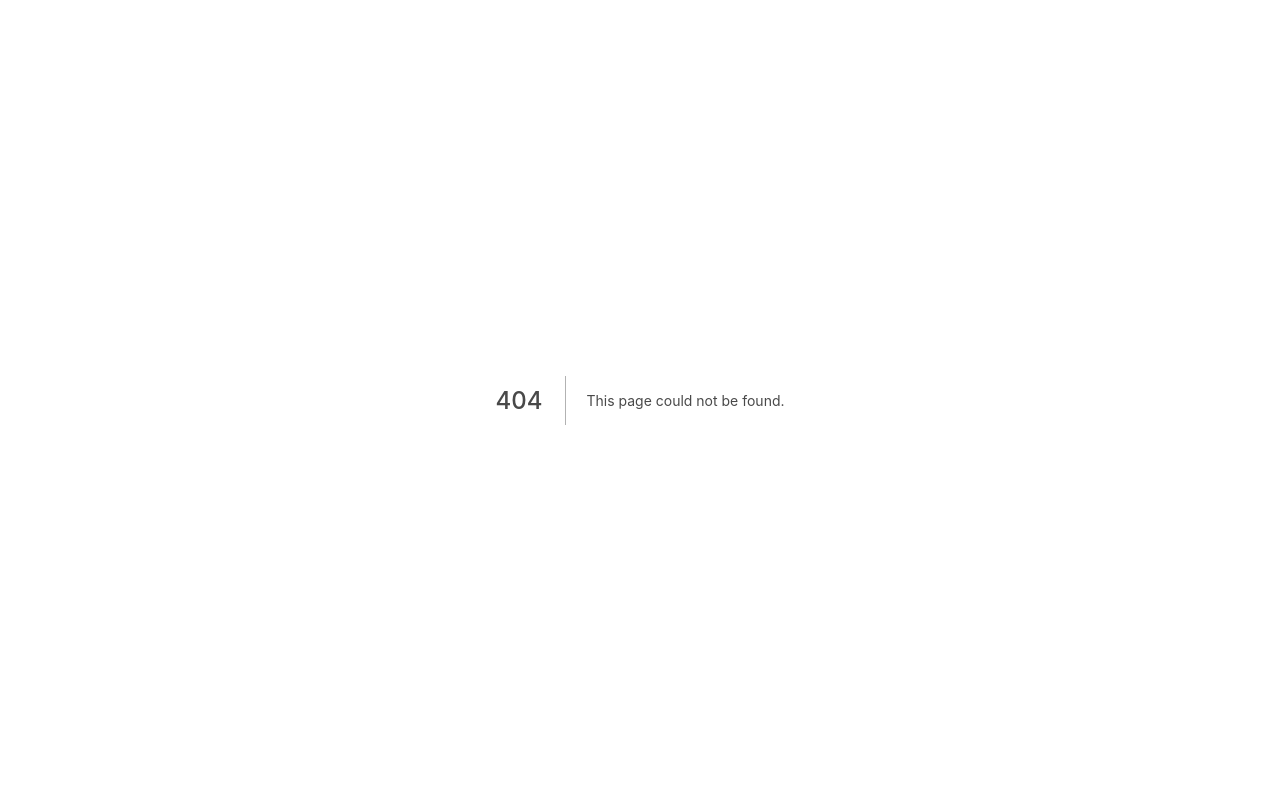
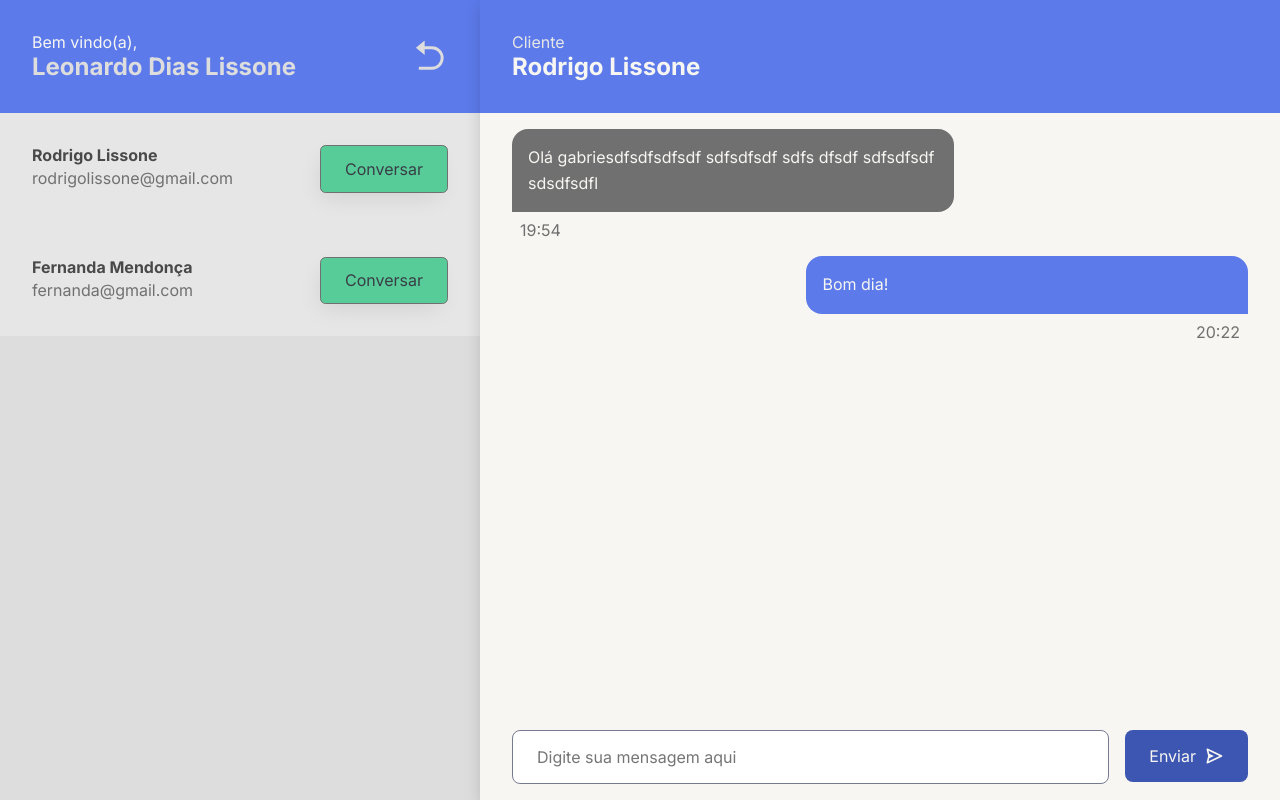
Before and after one commit to Lissone/lix-attendance, a Next.js app in the folder packages/web/: page /admin in a window 1280 px wide. Before the commit this address had no page. Built offline with nearby package versions, Linux system fonts and the light colour scheme.

Commit message:
style admin page ok

```diff
--- /dev/null
+++ b/packages/web/src/pages/admin.tsx
@@ -0,0 +1,91 @@
+import Head from 'next/head'
+import { BiSend } from 'react-icons/bi'
+import { RiArrowGoBackFill } from 'react-icons/ri'
+
+import styles from '../styles/admin.module.scss'
+
+export default function Admin() {
+  return (
+    <>
+      <Head>
+        <title>Admin - LixAttendance</title>
+      </Head>
+
+      <main className={styles.container}>
+        <aside className={styles.sidebar}>
+          <header>
+            <div>
+              <span>Bem vindo(a),</span>
+              <h1>Leonardo Dias Lissone</h1>
+            </div>
+
+            <RiArrowGoBackFill size={35} />
+          </header>
+
+          <div>
+            <div className={styles.clientContact}>
+              <div>
+                <h4>Rodrigo Lissone</h4>
+
+                <p>rodrigolissone@gmail.com</p>
+              </div>
+
+              <button type="button">Conversar</button>
+            </div>
+
+            <div className={styles.clientContact}>
+              <div>
+                <h4>Fernanda Mendonça</h4>
+
+                <p>fernanda@gmail.com</p>
+              </div>
+
+              <button type="button">Conversar</button>
+            </div>
+          </div>
+        </aside>
+
+        <div className={styles.chatCard}>
+          <header>
+            <div>
+              <span>Cliente</span>
+              <h2>Rodrigo Lissone</h2>
+            </div>
+
+            {/* <RiArrowGoBackFill size={40} /> */}
+          </header>
+
+          <div className={styles.chat}>
+            <div className={styles.adminMessage}>
+              <div>
+                <span>
+                  Olá gabriesdfsdfsdfsdf sdfsdfsdf sdfs dfsdf sdfsdfsdf
+                  sdsdfsdfl
+                </span>
+              </div>
+
+              <p>19:54</p>
+            </div>
+
+            <div className={styles.clientMessage}>
+              <div>
+                <span>Bom dia!</span>
+              </div>
+
+              <p>20:22</p>
+            </div>
+          </div>
+
+          <footer>
+            <input maxLength={250} placeholder="Digite sua mensagem aqui" />
+
+            <button type="button">
+              Enviar
+              <BiSend size={20} />
+            </button>
+          </footer>
+        </div>
+      </main>
+    </>
+  )
+}
--- /dev/null
+++ b/packages/web/src/styles/admin.module.scss
@@ -0,0 +1,207 @@
+.container {
+  height: 100vh;
+
+  display: flex;
+  justify-content: center;
+
+  background: var(--blue-200);
+}
+
+.sidebar {
+  width: 30rem;
+
+  header {
+    padding: 2rem 2rem;
+
+    display: flex;
+    align-items: center;
+    justify-content: space-between;
+
+    background: var(--blue-400);
+
+    h1 {
+      font-size: 1.5rem;
+
+      color: var(--gray-100);
+    }
+
+    svg {
+      cursor: pointer;
+
+      color: var(--gray-100);
+
+      transition: filter 0.2s;
+
+      &:hover {
+        filter: brightness(0.9);
+      }
+    }
+  }
+
+  > div {
+    height: calc(100vh - 113px);
+
+    background: var(--gray-100);
+  }
+}
+
+.clientContact {
+  padding: 2rem;
+
+  display: flex;
+  justify-content: space-between;
+
+  color: var(--gray-600);
+  background: var(--background);
+
+  > div {
+    display: flex;
+    flex-direction: column;
+    gap: .2rem;
+  }
+
+  button {
+    padding: 0.8rem 1.5rem;
+
+    border: 1px solid var(--gray-600);
+    border-radius: 0.35rem;
+    box-shadow: rgba(0, 0, 0, 0.1) -4px 9px 25px -6px;
+
+    color: var(--gray-blue-800);
+    background: var(--green-400);
+
+    transition: filter 0.2s;
+
+    &:hover {
+      filter: brightness(0.9);
+    }
+  }
+}
+
+.chatCard {
+  height: 100%;
+  width: 50rem;
+
+  display: flex;
+  flex-direction: column;
+
+  box-shadow: rgba(0, 0, 0, 0.15) 0px 5px 15px 0px;
+
+  background: var(--light);
+
+  header {
+    padding: 2rem 2rem;
+
+    display: flex;
+    align-items: center;
+    justify-content: space-between;
+
+    background: var(--blue-400);
+
+    span {
+      color: var(--background);
+    }
+
+    h2 {
+      color: var(--light);
+    }
+  }
+
+  footer {
+    width: 50rem;
+    padding: 1rem 2rem;
+
+    display: flex;
+    align-items: flex-start;
+    gap: 1rem;
+
+    position: absolute;
+    bottom: 0;
+
+    input {
+      height: 100%;
+      width: 100%;
+      padding: 1rem 1.5rem;
+
+      border-radius: .5rem;
+      border: 1.5px solid var(--gray-blue-500);
+
+      color: var(--gray-blue-800);
+    }
+
+    button {
+      padding: 1rem 1.5rem;
+
+      display: flex;
+      align-items: center;
+      gap: .5rem;
+
+      border-radius: .5rem;
+      border: 0;
+
+      background: var(--blue-500);
+
+      transition: filter 0.2s;
+
+      &:hover {
+        filter: brightness(0.9);
+      }
+    }
+  }
+}
+
+.chat {
+  padding: 0 1rem;
+}
+
+.adminMessage {
+  margin: 1rem;
+
+  display: flex;
+  flex-direction: column;
+  align-items: flex-start;
+
+  div {
+    width: 60%;
+    padding: 1rem;
+
+    word-wrap: break-word;
+    line-height: 1.6rem;
+    border-radius: 1rem 1rem 1rem 0;
+
+    background: var(--gray-600);
+  }
+
+  p {
+    margin-top: .5rem;
+    margin-left: .5rem;
+
+    color: var(--gray-600);
+  }
+}
+
+.clientMessage {
+  margin: 1rem;
+
+  display: flex;
+  flex-direction: column;
+  align-items: flex-end;
+
+  div {
+    width: 60%;
+    padding: 1rem;
+
+    word-wrap: break-word;
+    line-height: 1.6rem;
+    border-radius: 1rem 1rem 0 1rem;
+
+    background: var(--blue-400)
+  }
+
+  p {
+    margin-top: .5rem;
+    margin-right: .5rem;
+
+    color: var(--gray-600);
+  }
+}
```
